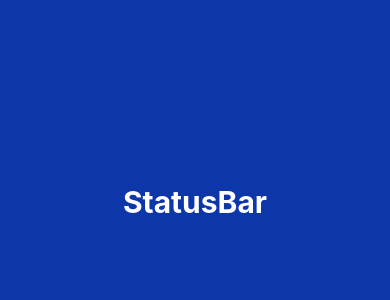
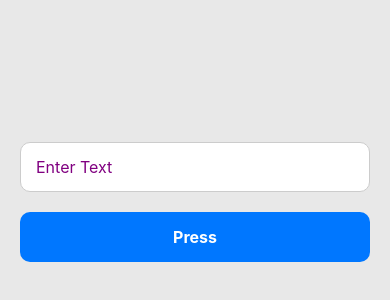
Before and after one commit to R-e-h-a-n-N-a-s-e-e-r/leaning-React-Native, a React Native app: screen / in a window 390 px wide. Shown: the part 220-520 px from the top of the page. Built offline with nearby package versions, Linux system fonts and the light colour scheme.

Commit message:
UseRef Hook

```diff
--- a/App.tsx
+++ b/App.tsx
@@ -1,7 +1,8 @@
 import { Button, StyleSheet, Text, View } from 'react-native';
 import React from 'react';
 // import PressableComponent from './src/Components/PressableComponent';
-import StatusBarExample from './src/Components/StatusBarExample';
+// import StatusBarExample from './src/Components/StatusBarExample';
+import UseRefHook from './src/Components/UseRefHook';
 // import Loader from './src/Components/Loader';
 // import ButtonwithStyle from './src/Components/ButtonwithStyle';
 // import UseEffectUnMountingPhase from './src/Components/UseEffectUnMountingPhase';
@@ -37,7 +38,8 @@ const App = () => {
       {/* <ButtonwithStyle/> */}
       {/* <Loader /> */}
       {/* <PressableComponent/> */}
-      <StatusBarExample/>
+      {/* <StatusBarExample/> */}
+      <UseRefHook/>
     </View>
   );
 };
--- /dev/null
+++ b/src/Components/UseRefHook.tsx
@@ -0,0 +1,83 @@
+import {
+  StyleSheet,
+  Text,
+  TextInput,
+  TouchableOpacity,
+  View,
+} from 'react-native';
+import React, { useRef } from 'react';
+
+// Use Ref is used to access a DOM element directly without re-rendering the component.
+// In simple words it is used to access the properties of a component without re-rendering it.
+
+
+const UseRefHook = () => {
+  // Ref is the insatance it means that it has all the properties of the UseRef Hook.
+  const Ref = useRef<TextInput>(null);
+  const HandleSubmit = () => {
+    if (Ref.current) {
+      // Ref.current.setNativeProps({
+      //   text: 'henry',
+      //   style:{
+      //     color: 'red',
+      //     fontSize: 20,
+      //     backgroundColor: '#001581ff',
+      //     fontWeight: 'bold',
+      //   }
+      // });
+      Ref.current.focus(); // This will focus the TextInput when the button is pressed.
+
+    }
+  };
+  return (
+    <View style={styles.Container}>
+      <TextInput
+        ref={Ref}
+        placeholder="Enter Text"
+        placeholderTextColor="purple"
+        style={styles.TextInput}
+      />
+      <TouchableOpacity style={styles.Button} onPress={HandleSubmit}>
+        <Text style={styles.ButtonText}>Press</Text>
+      </TouchableOpacity>
+    </View>
+  );
+};
+
+export default UseRefHook;
+
+const styles = StyleSheet.create({
+  Container: {
+    flex: 1,
+    justifyContent: 'center',
+    alignItems: 'center',
+    padding: 20,
+    backgroundColor: '#e8e8e8ff',
+  },
+  TextInput: {
+    width: '100%',
+    backgroundColor: '#fff',
+    borderRadius: 10,
+    height: 50,
+    paddingHorizontal: 15,
+    fontSize: 16,
+    borderWidth: 1,
+    borderColor: '#ccc',
+    marginBottom: 20,
+  },
+  Button: {
+    width: '100%',
+    backgroundColor: '#0077ffff',
+    borderRadius: 10,
+    height: 50,
+    paddingHorizontal: 15,
+    fontSize: 16,
+    alignItems: 'center',
+    justifyContent: 'center',
+  },
+  ButtonText: {
+    color: '#fff',
+    fontSize: 16,
+    fontWeight: 'bold',
+  },
+});
```
